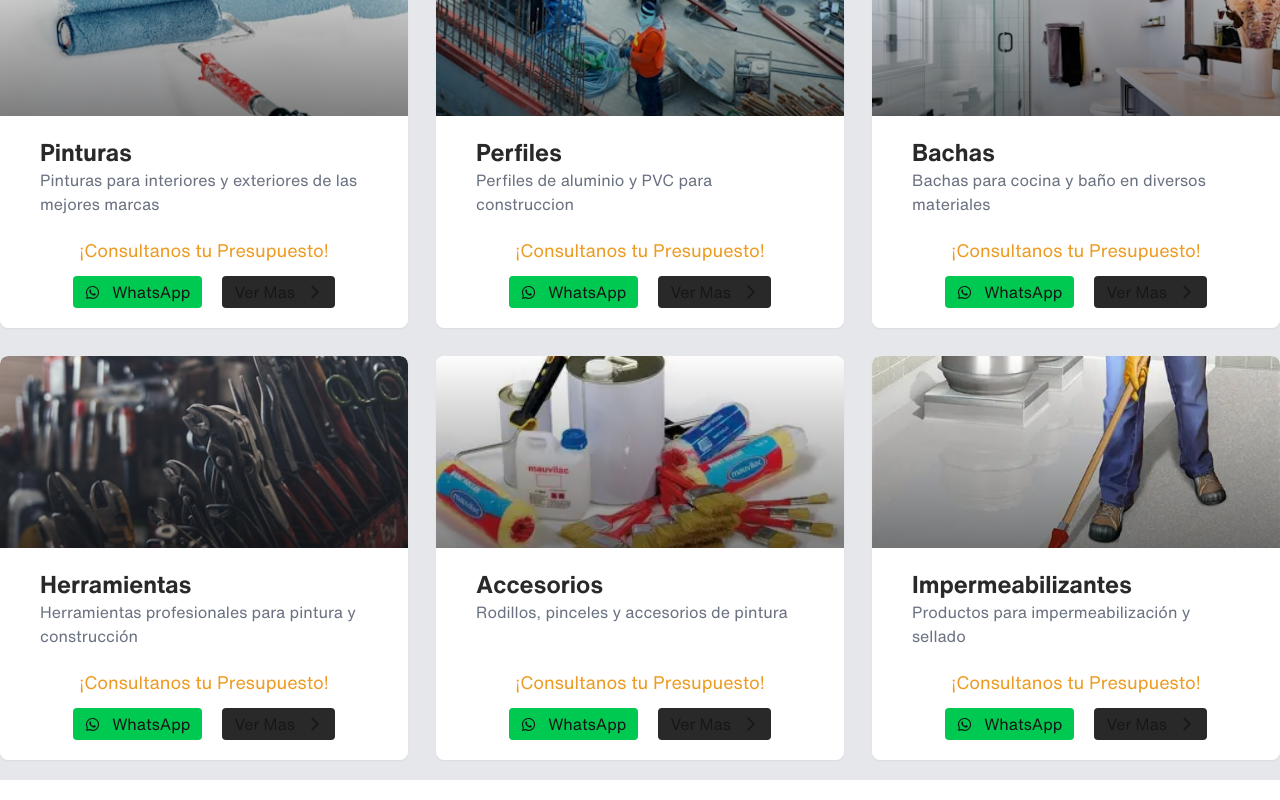
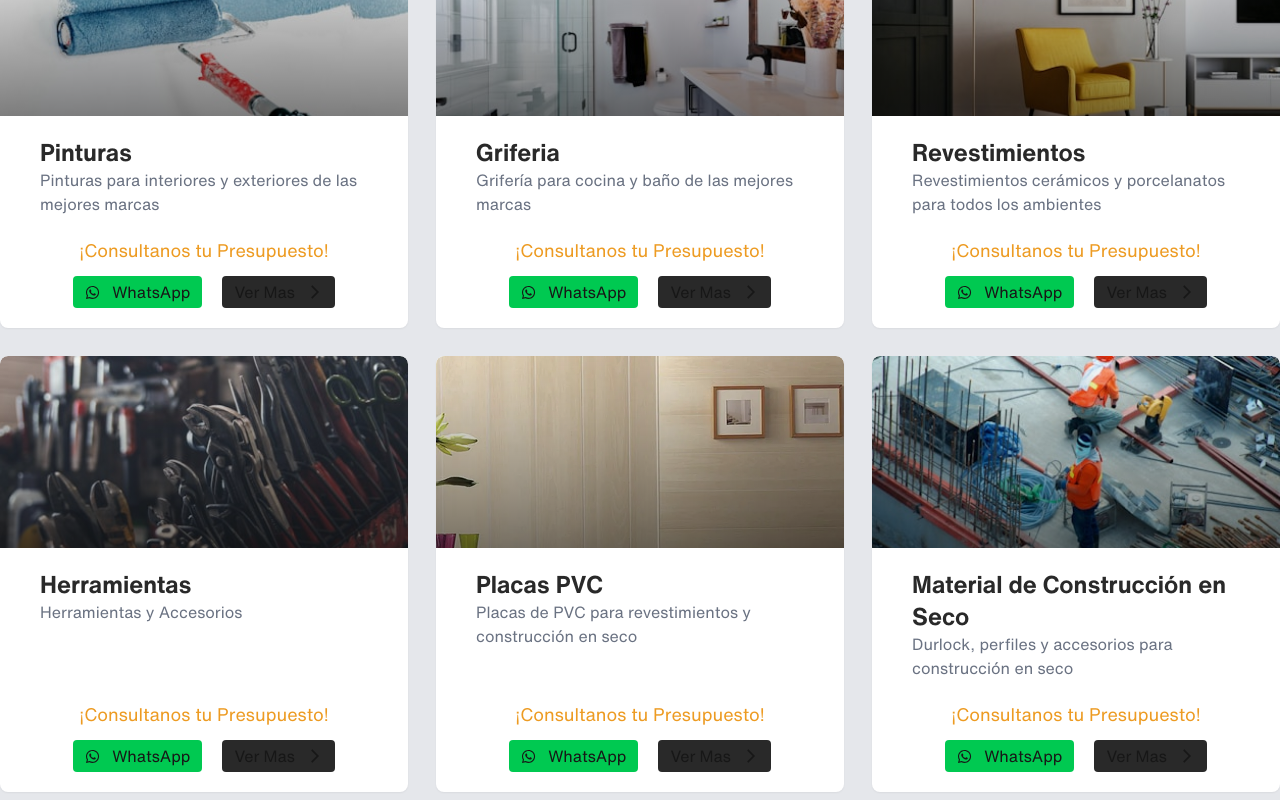
Before and after one commit to Pelusasasasa/Anclaflex-web, a Next.js app: page / in a window 1280 px wide. Shown: the part 900-1700 px from the top of the page. Built offline with nearby package versions, Linux system fonts and the light colour scheme.

Commit message:
Cambiando rubros y tambien agregando icos de whatsapp

```diff
--- a/src/components/ContactoItem.tsx
+++ b/src/components/ContactoItem.tsx
@@ -1,6 +1,7 @@
 import { Contacto } from '@/interface/contacto'
 import React from 'react'
 import {  IconType } from 'react-icons';
+import { BsWhatsapp } from 'react-icons/bs';
 
 export const ContactoItem = ({tipo, bgIcon, icon, textos}: Contacto) => {
   const Icon: IconType = icon;
@@ -15,7 +16,15 @@ export const ContactoItem = ({tipo, bgIcon, icon, textos}: Contacto) => {
 
         <div className='space-y-1'>
             { textos.map((texto, index) => (
-                <p key={index} className='text-center'>{texto}</p>
+                <p key={index} className='text-center'>{
+                  tipo === 'Telefono'
+                  ? (
+                    <div className='flex gap-2 items-center cursor-pointer'>
+                      <BsWhatsapp color='green'/>
+                      <p>{texto}</p>
+                    </div>
+                  ) : (<p>{texto}</p>)
+                }</p>
             ))}
         </div>
     </div>
--- a/src/data/contactos.ts
+++ b/src/data/contactos.ts
@@ -8,7 +8,7 @@ export const contactos: Contacto[] = [
         tipo: 'Telefono',
         bgIcon: 'bg-yellow',
         icon: BiPhone,
-        textos: ['+543456445977', '+543456445977']
+        textos: ['+543456445977']
     },
 
     {
--- a/src/data/rubros.ts
+++ b/src/data/rubros.ts
@@ -23,28 +23,28 @@ export const rubros: Rubro[] = [
         ]
     },
     {
-        img: '/images/Perfiles.jpeg',
-        titulo: 'Perfiles',
-        texto: 'Perfiles de aluminio y PVC para construccion'
+        img: '/images/Bachas.jpeg',
+        titulo: 'Griferia',
+        texto: 'Grifería para cocina y baño de las mejores marcas'
     },
     {
-        img: '/images/Bachas.jpeg',
-        titulo: 'Bachas',
-        texto: 'Bachas para cocina y baño en diversos materiales'
+        img: '/images/Revestimientos.webp',
+        titulo: 'Revestimientos',
+        texto: 'Revestimientos cerámicos y porcelanatos para todos los ambientes'
     },
     {
         img: '/images/Herramientas.jpeg',
         titulo: 'Herramientas',
-        texto: 'Herramientas profesionales para pintura y construcción'
+        texto: 'Herramientas y Accesorios'
     },
     {
-        img: '/images/Accesorios.webp',
-        titulo: 'Accesorios',
-        texto: 'Rodillos, pinceles y accesorios de pintura'
+        img: '/images/PlacasPVC.webp',
+        titulo: 'Placas PVC',
+        texto: 'Placas de PVC para revestimientos y construcción en seco'
     },
     {
-        img: '/images/Impermeabilizantes.webp',
-        titulo: 'Impermeabilizantes',
-        texto: 'Productos para impermeabilización y sellado'
+        img: '/images/Perfiles.jpeg',
+        titulo: 'Material de Construcción en Seco',
+        texto: 'Durlock, perfiles y accesorios para construcción en seco'
     }
 ]
```
Also changed, not shown: public/images/PlacasPVC.webp (added), public/images/Revestimientos.webp (added).
